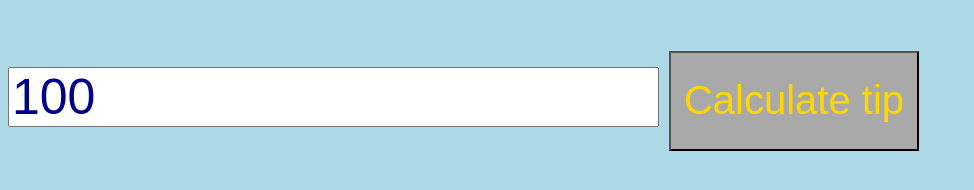
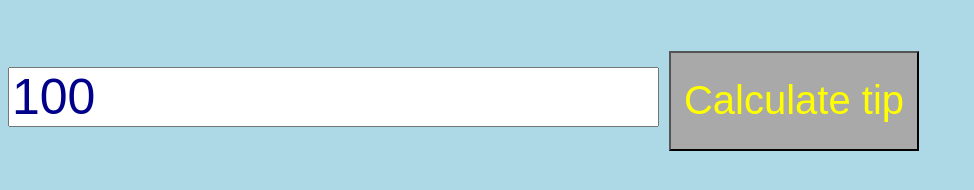
Before and after one commit to kucharze/Pre-Work-2, a plain HTML site: page index.html in a window 1280 px wide. Shown: the part 172-362 px from the top of the page, without its empty margins (0-974 px from the left). Drawn offline with Linux system fonts and the light colour scheme.

Commit message:
Updated styles

```diff
--- a/style.css
+++ b/style.css
@@ -13,7 +13,7 @@ button{
   width: 250px;
   font-size: 40px;
   background-color: darkgray;
-  color: gold;
+  color: yellow;
 }
 
 input{
```
